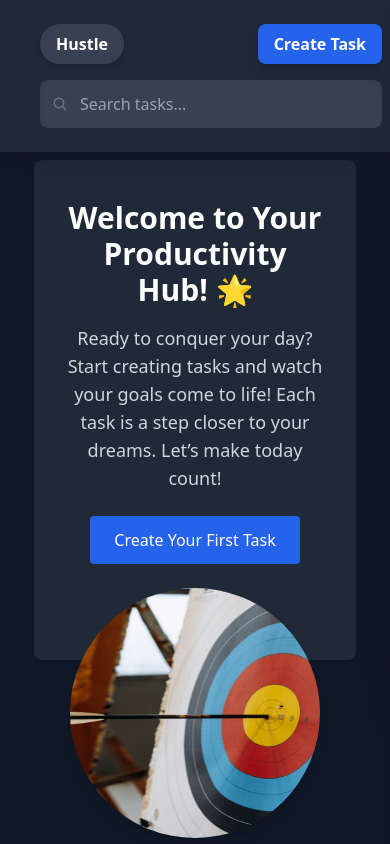
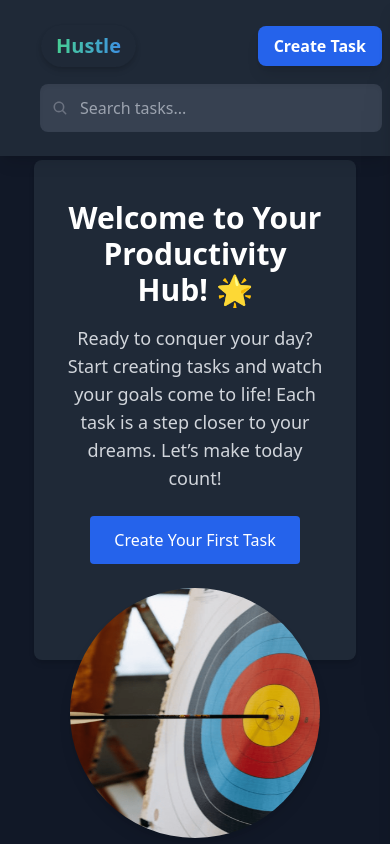
Before and after one commit to OptimizationGuru/HustleSpot, a React (Create React App) app: page / in a window 390 px wide. Built offline with nearby package versions, Linux system fonts and the light colour scheme.

Commit message:
feat:responsive

```diff
--- a/src/components/Navbar/index.tsx
+++ b/src/components/Navbar/index.tsx
@@ -25,12 +25,12 @@ const Navbar: React.FC<NavbarProps> = ({
   return (
     <div className="flex flex-col sm:flex-row sm:items-center sm:justify-between p-6 bg-gray-800 text-gray-100 w-full shadow-lg fixed top-0 z-50">
       <div className="flex items-center justify-between gap-2 w-full sm:w-full ml-4 sm:ml-20">
-        <span className="px-4 py-2 bg-gray-700 text-white font-semibold rounded-full shadow-md">
+        <span className="px-4 py-2 text-xl bg-gray-700 text-transparent bg-clip-text bg-gradient-to-r from-green-400 to-blue-500 font-semibold rounded-full shadow-md">
           Hustle
         </span>
         <button
           onClick={onCreateTaskClick}
-          className="px-4 py-2 sm:px-6 sm:py-3 font-semibold rounded-lg shadow-lg bg-blue-600 text-white hover:bg-blue-700 transition-all duration-300"
+          className="px-4 py-2 sm:px-6 sm:py-3 font-semibold rounded-lg shadow-lg bg-blue-600 text-white hover:bg-blue-500 transition-all duration-300"
         >
           Create Task
         </button>
--- a/src/components/TaskListHeader/index.tsx
+++ b/src/components/TaskListHeader/index.tsx
@@ -21,7 +21,7 @@ const TaskListHeader: React.FC<TaskListHeaderProps> = ({
 
   return (
     <div className="flex flex-col sm:flex-row items-center justify-between w-full max-w-4xl p-4 mt-16 md:justify-between bg-gray-800 rounded-lg shadow-md">
-      <h2 className="text-base sm:text-lg font-semibold text-white">
+      <h2 className="text-base sm:text-lg font-semibold text-transparent bg-clip-text bg-gradient-to-r from-blue-400 to-blue-600 shadow-lg">
         Task Lists
       </h2>
 
```
